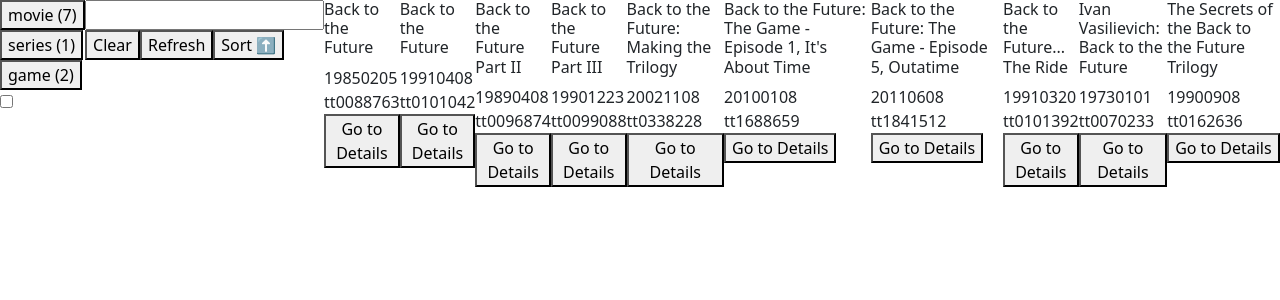
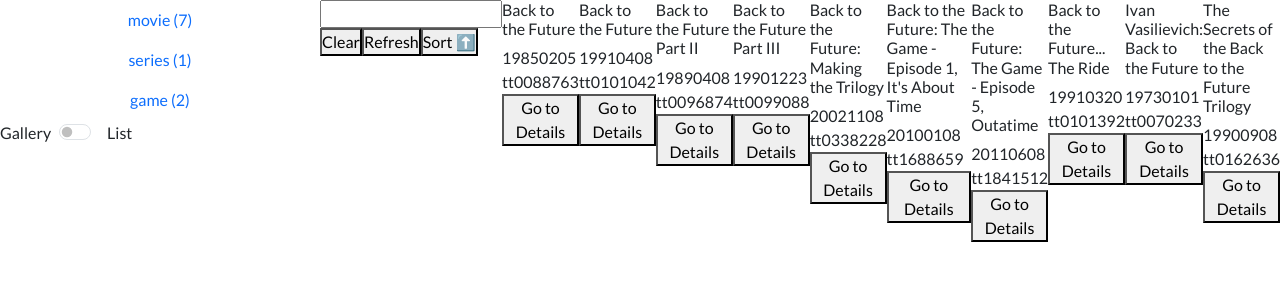
Before and after one commit to OferTauber/Films-and-games, a React (Create React App) app: page / in a window 1280 px wide. Shown: the top 300 px of the page. Built offline with nearby package versions, Linux system fonts and the light colour scheme.

Commit message:
UI components (#3)
* Some Atom components

* Some more Ui Atoms

* Nav 50% done

```diff
--- a/src/index.css
+++ b/src/index.css
@@ -1,3 +1,5 @@
+@import url("https://fonts.googleapis.com/css2?family=Lato:wght@400;700&display=swap");
+
 body {
   margin: 0;
   font-family: -apple-system, BlinkMacSystemFont, "Segoe UI", "Roboto", "Oxygen",
@@ -11,3 +13,10 @@ code {
   font-family: source-code-pro, Menlo, Monaco, Consolas, "Courier New",
     monospace;
 }
+
+* {
+  margin: 0;
+  padding: 0;
+  box-sizing: border-box;
+  font-family: "Lato", sans-serif;
+}
--- a/src/store-connected-components/Nav.tsx
+++ b/src/store-connected-components/Nav.tsx
@@ -4,40 +4,46 @@ import { observer } from "mobx-react-lite";
 import { useStore } from "../misc/useStore";
 import { View } from "../misc/types";
 
+import { Toggle, Tab } from "../ui-components";
+
 interface NavProps {
   categories: Record<string, number>;
   onSelection: (category: string) => void;
+  activeCategory: string;
   view: View;
   toggleView: () => void;
 }
 const UnconnectedNav: React.FC<NavProps> = ({
   categories,
   onSelection,
+  activeCategory,
   view,
   toggleView,
 }) => {
   const keys = Object.keys(categories);
 
   return (
-    <nav>
-      <div>
+    <nav className="flex-column col-3">
+      <div className="nav flex-column nav-pills ">
         {keys.map((category) => {
-          const onClick = () => onSelection(category);
           const label = `${category} (${categories[category]})`;
+          const isActive = category === activeCategory;
 
           return (
-            <button key={category} {...{ onClick }}>
-              {label}
-            </button>
+            <Tab
+              key={category}
+              {...{ label, value: category, onClick: onSelection, isActive }}
+            />
           );
         })}
       </div>
-      {/* Replace with a molecule */}
-      <input
+
+      <Toggle
         {...{
-          type: "checkbox",
-          checked: view === View.Gallery,
-          onChange: () => toggleView(),
+          isChecked: Boolean(view === View.Gallery),
+          onChange: toggleView,
+          labelLeft: "Gallery",
+          labelRight: "List",
         }}
       />
     </nav>
@@ -45,11 +51,23 @@ const UnconnectedNav: React.FC<NavProps> = ({
 };
 
 export const StoreConnected = () => {
-  const { categories, onCategorySelection, view, toggleView } = useStore();
+  const {
+    categories,
+    onCategorySelection,
+    view,
+    toggleView,
+    categoryToDisplay,
+  } = useStore();
 
   return (
     <UnconnectedNav
-      {...{ categories, onSelection: onCategorySelection, view, toggleView }}
+      {...{
+        categories,
+        onSelection: onCategorySelection,
+        view,
+        toggleView,
+        activeCategory: categoryToDisplay ?? "",
+      }}
     />
   );
 };
--- /dev/null
+++ b/src/ui-components/Button/Button.tsx
@@ -0,0 +1,14 @@
+import React from "react";
+
+interface ButtonProps {
+  onClick: () => void;
+  label: string;
+}
+
+export const Button: React.FC<ButtonProps> = ({ onClick, label }) => {
+  return (
+    <button className="btn btn-primary rounded-pill px-4" onClick={onClick}>
+      {label}
+    </button>
+  );
+};
--- /dev/null
+++ b/src/ui-components/Input/Input.css
@@ -0,0 +1,13 @@
+.custom-input {
+  border-radius: 50px;
+  width: 100%;
+}
+.custom-input::placeholder {
+  opacity: 0.5;
+}
+
+.custom-input:focus {
+  border-color: #343a40;
+  box-shadow: 0 0 0 0.2rem rgba(52, 58, 64, 0.25);
+  border-width: 2px;
+}
--- /dev/null
+++ b/src/ui-components/Input/Input.tsx
@@ -0,0 +1,27 @@
+import React from "react";
+
+import "./Input.css";
+
+export interface InputProps {
+  value: string;
+  onChange: (str: string) => void;
+  placeholder?: string;
+}
+
+export const Input: React.FC<InputProps> = ({
+  value,
+  onChange,
+  placeholder,
+}) => {
+  return (
+    <input
+      {...{
+        type: "text",
+        className: "form-control custom-input px-3",
+        value,
+        placeholder,
+        onChange: (e) => onChange(e.target.value),
+      }}
+    />
+  );
+};
--- /dev/null
+++ b/src/ui-components/Tab/Tab.tsx
@@ -0,0 +1,21 @@
+import React from "react";
+
+export interface TabProps {
+  label: string;
+  value: string;
+  isActive?: boolean;
+  onClick: (value: string) => void;
+}
+
+export const Tab: React.FC<TabProps> = ({
+  label,
+  value,
+  isActive,
+  onClick,
+}) => {
+  const className = `nav-link ${isActive ? "active" : ""}`;
+
+  return (
+    <button {...{ onClick: () => onClick(value), className }}>{label}</button>
+  );
+};
--- /dev/null
+++ b/src/ui-components/Toggle/Toggle.css
@@ -0,0 +1,3 @@
+.cursor-pointer {
+  cursor: pointer;
+}
--- /dev/null
+++ b/src/ui-components/Toggle/Toggle.tsx
@@ -0,0 +1,41 @@
+import React from "react";
+
+import "./Toggle.css";
+
+export interface ToggleProps {
+  isChecked: boolean;
+  labelLeft?: string;
+  labelRight?: string;
+  onChange: () => void;
+}
+
+export const Toggle: React.FC<ToggleProps> = ({
+  isChecked,
+  labelLeft,
+  labelRight,
+  onChange,
+}) => {
+  return (
+    <div
+      {...{
+        className: "d-flex align-items-center cursor-pointer",
+        onClick: onChange,
+      }}
+    >
+      {labelLeft && <span className="me-2 ">{labelLeft}</span>}
+      <div className="form-check form-switch">
+        <input
+          {...{
+            className: "form-check-input cursor-pointer",
+            type: "checkbox",
+            checked: isChecked,
+            onChange: () => {}, // Since 'onChange' is attached to the parent div's click - no need to provide a functioning 'onChange'. This is only to handel React Warning that no onChange was provided
+          }}
+        />
+      </div>
+      {labelRight && <span className="ms-2 ">{labelRight}</span>}
+    </div>
+  );
+};
+
+export default Toggle;
--- a/src/ui-components/index.ts
+++ b/src/ui-components/index.ts
@@ -1,2 +1,6 @@
 export { Card } from "./Card/Card";
 export { Loader } from "./Loader";
+export { Button } from "./Button/Button";
+export { Input } from "./Input/Input";
+export { Toggle } from "./Toggle/Toggle";
+export { Tab } from "./Tab/Tab";
```
